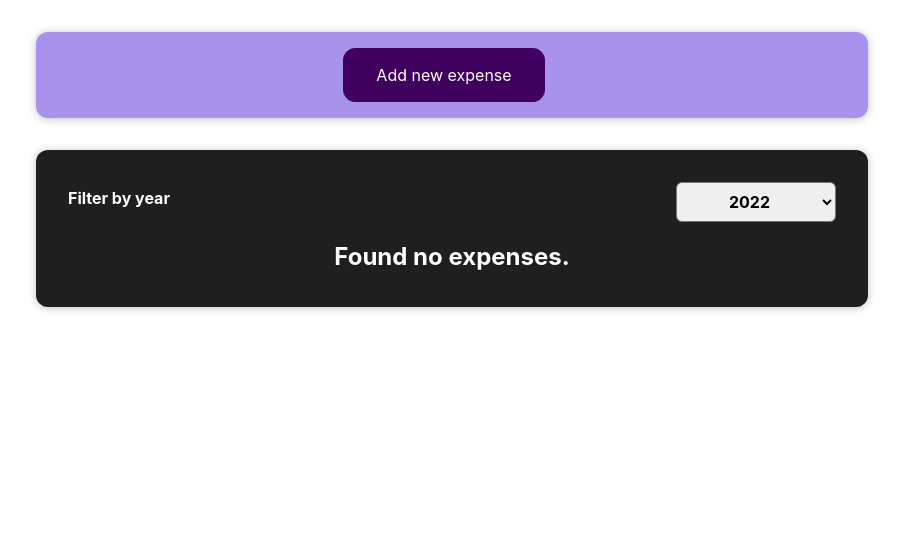
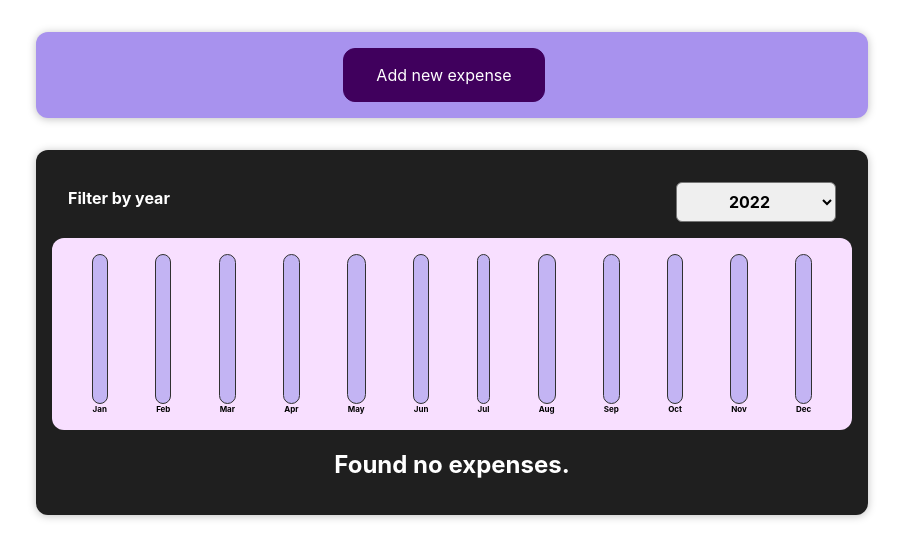
Before and after one commit to Lue21/expense-app, a React (Create React App) app: page / in a window 1280 px wide. Shown: the top 558 px of the page, without its empty margins (188-1091 px from the left). Built offline with nearby package versions, Linux system fonts and the light colour scheme.

Commit message:
feat: chartbars implemented

```diff
--- /dev/null
+++ b/src/components/Chart/Chart.css
@@ -0,0 +1,9 @@
+.chart {
+  padding: 1rem;
+  border-radius: 12px;
+  background-color: #f8dfff;
+  text-align: center;
+  display: flex;
+  justify-content: space-around;
+  height: 10rem;
+}
--- /dev/null
+++ b/src/components/Chart/Chart.js
@@ -0,0 +1,22 @@
+import "./Chart.css";
+import ChartBar from "./ChartBar";
+
+const Chart = (props) => {
+  const dataPointValues = props.dataPoints.map((dataPoint) => dataPoint.value);
+  const totalMaximum = Math.max(...dataPointValues);
+
+  return (
+    <div className="chart">
+      {props.dataPoints.map((dataPoint) => (
+        <ChartBar
+          key={dataPoint.label}
+          value={dataPoint.value}
+          maxValue={totalMaximum}
+          label={dataPoint.label}
+        />
+      ))}
+    </div>
+  );
+};
+
+export default Chart;
--- /dev/null
+++ b/src/components/Chart/ChartBar.css
@@ -0,0 +1,30 @@
+.chart-bar {
+  height: 100%;
+  display: flex;
+  flex-direction: column;
+  align-items: center;
+}
+
+.chart-bar__inner {
+  height: 100%;
+  width: 100%;
+  border: 1px solid #313131;
+  border-radius: 12px;
+  background-color: #c3b4f3;
+  overflow: hidden;
+  display: flex;
+  flex-direction: column;
+  justify-content: flex-end;
+}
+
+.chart-bar__fill {
+  background-color: #4826b9;
+  width: 100%;
+  transition: all 0.3s ease-out;
+}
+
+.chart-bar__label {
+  font-weight: bold;
+  font-size: 0.5rem;
+  text-align: center;
+}
--- /dev/null
+++ b/src/components/Chart/ChartBar.js
@@ -0,0 +1,21 @@
+import "./ChartBar.css";
+
+const ChartBar = (props) => {
+  let barFillHeight = "0%";
+  if (props.maxValue > 0) {
+    barFillHeight = Math.round((props.value / props.maxValue) * 100);
+  }
+  return (
+    <div className="chart-bar">
+      <div className="chart-bar__inner">
+        <div
+          className="chart-bar__fill"
+          style={{ height: barFillHeight }}
+        ></div>
+      </div>
+      <div className="chart-bar__label">{props.label}</div>
+    </div>
+  );
+};
+
+export default ChartBar;
--- a/src/components/Expeses/Expenses.js
+++ b/src/components/Expeses/Expenses.js
@@ -1,6 +1,7 @@
 import { useState } from "react";
 import Card from "../UI/Card";
 import "./Expenses.css";
+import ExpensesChart from "./ExpensesChart";
 import ExpensesFilter from "./ExpensesFilter";
 import ExpensesList from "./ExpensesList";
 
@@ -22,6 +23,7 @@
           selected={filteredYear}
           onChangeFilter={filterChangeHandler}
         />
+        <ExpensesChart expenses={filteredExpenses} />
         <ExpensesList items={filteredExpenses} />
       </Card>
     </div>
--- /dev/null
+++ b/src/components/Expeses/ExpensesChart.js
@@ -0,0 +1,27 @@
+import Chart from "../Chart/Chart";
+
+const ExpensesChart = (props) => {
+  const chartDataPoints = [
+    { label: "Jan", value: 0 },
+    { label: "Feb", value: 0 },
+    { label: "Mar", value: 0 },
+    { label: "Apr", value: 0 },
+    { label: "May", value: 0 },
+    { label: "Jun", value: 0 },
+    { label: "Jul", value: 0 },
+    { label: "Aug", value: 0 },
+    { label: "Sep", value: 0 },
+    { label: "Oct", value: 0 },
+    { label: "Nov", value: 0 },
+    { label: "Dec", value: 0 },
+  ];
+
+  for (const expense of props.expenses) {
+    const expenseMonth = expense.date.getMonth();
+    chartDataPoints[expenseMonth].value += expense.amount;
+  }
+
+  return <Chart dataPoints={chartDataPoints} />;
+};
+
+export default ExpensesChart;
```
